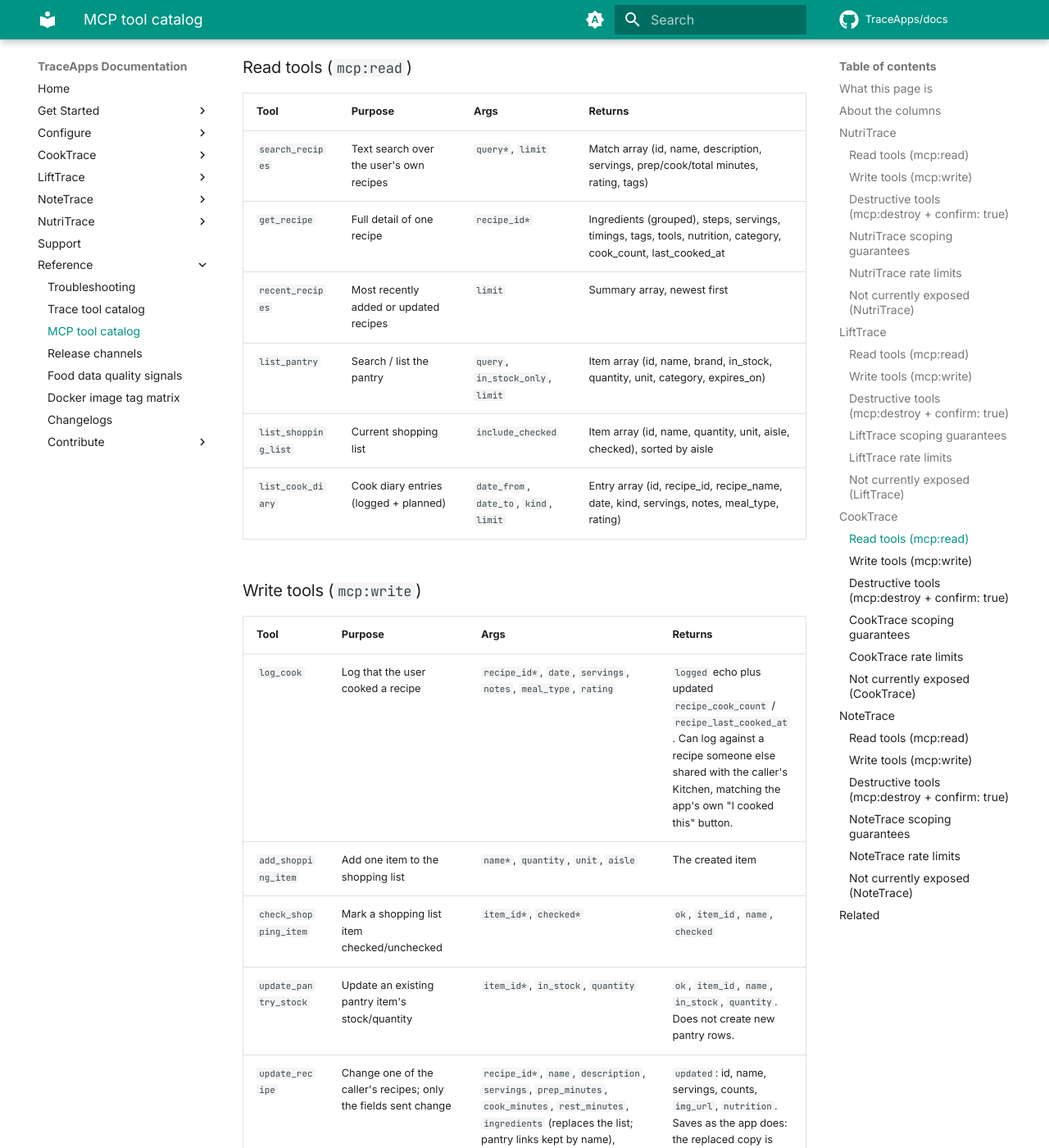
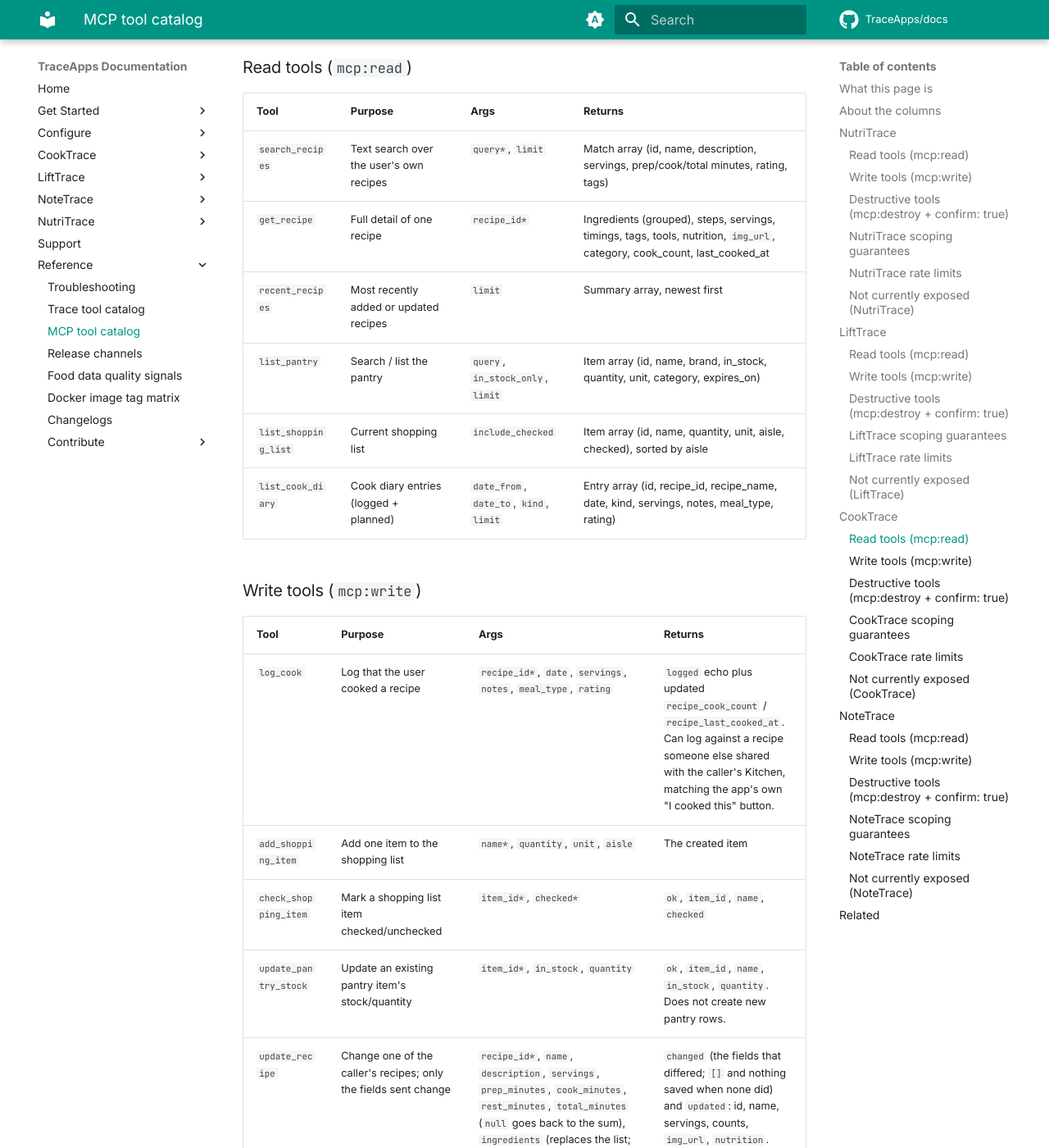
Before and after one commit to TraceApps/docs, an MkDocs documentation site: the page built from docs/reference/mcp-tools.md, in a window 1280 px wide and 1400 px high, scrolled down 7124 px. Shown: the whole window at 82% size. Built offline with MkDocs 1.6.1 and Material for MkDocs 9.7.7, drawn with Linux system fonts in a browser that asks for light colours; comment, search, counter and statistics services are not loaded; some of the changed text lies outside the part shown.

Commit message:
CookTrace MCP: rest and total times, update_recipe's changed fields, img_url in get_recipe (TraceApps/cooktrace#79)

```diff
--- a/docs/reference/mcp-tools.md
+++ b/docs/reference/mcp-tools.md
@@ -143,7 +143,7 @@ Fourteen tools across three phases.
 | Tool | Purpose | Args | Returns |
 |------|---------|------|---------|
 | `search_recipes` | Text search over the user's own recipes | `query*`, `limit` | Match array (id, name, description, servings, prep/cook/total minutes, rating, tags) |
-| `get_recipe` | Full detail of one recipe | `recipe_id*` | Ingredients (grouped), steps, servings, timings, tags, tools, nutrition, category, cook_count, last_cooked_at |
+| `get_recipe` | Full detail of one recipe | `recipe_id*` | Ingredients (grouped), steps, servings, timings, tags, tools, nutrition, `img_url`, category, cook_count, last_cooked_at |
 | `recent_recipes` | Most recently added or updated recipes | `limit` | Summary array, newest first |
 | `list_pantry` | Search / list the pantry | `query`, `in_stock_only`, `limit` | Item array (id, name, brand, in_stock, quantity, unit, category, expires_on) |
 | `list_shopping_list` | Current shopping list | `include_checked` | Item array (id, name, quantity, unit, aisle, checked), sorted by aisle |
@@ -157,14 +157,14 @@ Fourteen tools across three phases.
 | `add_shopping_item` | Add one item to the shopping list | `name*`, `quantity`, `unit`, `aisle` | The created item |
 | `check_shopping_item` | Mark a shopping list item checked/unchecked | `item_id*`, `checked*` | `ok`, `item_id`, `name`, `checked` |
 | `update_pantry_stock` | Update an existing pantry item's stock/quantity | `item_id*`, `in_stock`, `quantity` | `ok`, `item_id`, `name`, `in_stock`, `quantity`. Does not create new pantry rows. |
-| `update_recipe` | Change one of the caller's recipes; only the fields sent change | `recipe_id*`, `name`, `description`, `servings`, `prep_minutes`, `cook_minutes`, `rest_minutes`, `ingredients` (replaces the list; pantry links kept by name), `steps` (replaces the list), `tags`, `source_url`, `notes`, `nutrition` (per serving, by key: `calories`, `proteins`, `carbohydrates`, `fat`, `fiber`, `sugars`, `sodium` and the rest the app's Nutrition Facts box shows; `null` removes one; merged) | `updated`: id, name, servings, counts, `img_url`, `nutrition`. Saves as the app does: the replaced copy is kept as an earlier version and a change to what you cook is a new version in History, so every edit can be undone in the app. |
+| `update_recipe` | Change one of the caller's recipes; only the fields sent change | `recipe_id*`, `name`, `description`, `servings`, `prep_minutes`, `cook_minutes`, `rest_minutes`, `total_minutes` (`null` goes back to the sum), `ingredients` (replaces the list; pantry links kept by name), `steps` (replaces the list), `tags`, `source_url`, `notes`, `nutrition` (per serving, by key: `calories`, `proteins`, `carbohydrates`, `fat`, `fiber`, `sugars`, `sodium` and the rest the app's Nutrition Facts box shows; `null` removes one; merged) | `changed` (the fields that differed; `[]` and nothing saved when none did) and `updated`: id, name, servings, counts, `img_url`, `nutrition`. Saves as the app does: the replaced copy is kept as an earlier version and a change to what you cook is a new version in History, so every edit can be undone in the app. |
 | `set_recipe_image` | Set a recipe's photo | `recipe_id*`, `image_url` (public http/https, fetched through the address guard; your server's own network only with `ALLOW_PRIVATE_RECIPE_URLS`) or `image_data` (base64, with or without a `data:` prefix) | `updated`, with the new `/uploads/...` path. JPEG, PNG, WebP, GIF, AVIF or HEIC by its bytes, up to 12 MB. The previous photo stays in the earlier version. |
 
 ### Destructive tools (`mcp:destroy` + `confirm: true`)
 
 | Tool | Purpose | Args | Returns |
 |------|---------|------|---------|
-| `create_recipe` | Add a new recipe | `name*`, `ingredients*` (flat `{name, qty, unit, note}` list), `steps*` (plain strings), `description`, `servings`, `prep_minutes`, `cook_minutes`, `tags`, `source_url`, `notes`, `nutrition` (per serving, by key: `calories`, `proteins`, `carbohydrates`, `fat`, `fiber`, `sugars`, `sodium` and the rest the app's Nutrition Facts box shows; `null` removes one), `confirm*` | The created recipe's id + counts. Fans out to the caller's Kitchen the same way `POST /api/recipes` does. |
+| `create_recipe` | Add a new recipe | `name*`, `ingredients*` (flat `{name, qty, unit, note}` list), `steps*` (plain strings), `description`, `servings`, `prep_minutes`, `cook_minutes`, `rest_minutes`, `total_minutes`, `tags`, `source_url`, `notes`, `nutrition` (per serving, by key: `calories`, `proteins`, `carbohydrates`, `fat`, `fiber`, `sugars`, `sodium` and the rest the app's Nutrition Facts box shows; `null` removes one), `confirm*` | The created recipe's id + counts. Fans out to the caller's Kitchen the same way `POST /api/recipes` does. |
 | `import_recipe_from_url` | Import a recipe from a web page, as the app's URL import does | `url*`, `tier` (`standard`, `enhanced` or `smart`; without it, the user's choice in Settings), `confirm*` | `created` and the `tier` that read it, or `skipped` with `existing_id` when the recipe (same name or link) is already in the library. `standard` named here uses the page's data only, never AI; `smart` needs an AI provider set up for Trace. |
 | `add_pantry_item` | Add a new pantry catalog item | `name*`, `quantity`, `unit`, `category`, `in_stock`, `expires_on`, `notes`, `confirm*` | The created item. Rejects a duplicate top-level name (case-insensitive). `category` is free text, not resolved against the app's category catalog. |
 | `delete_cook_diary_entry` | Remove one cook diary entry | `entry_id*`, `confirm*` | The removed entry. Recomputes the linked recipe's cook_count / last_cooked_at. |
```
